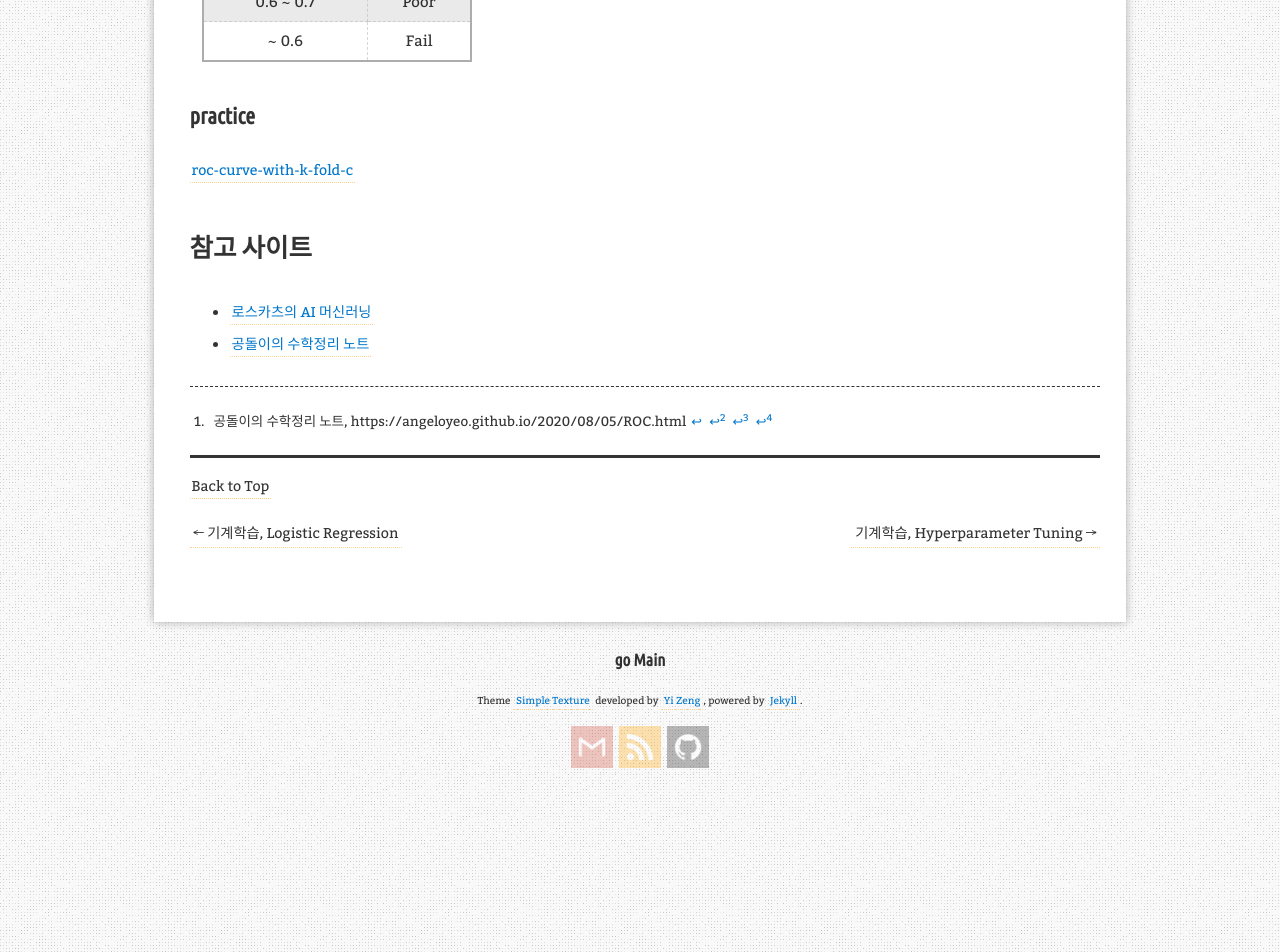
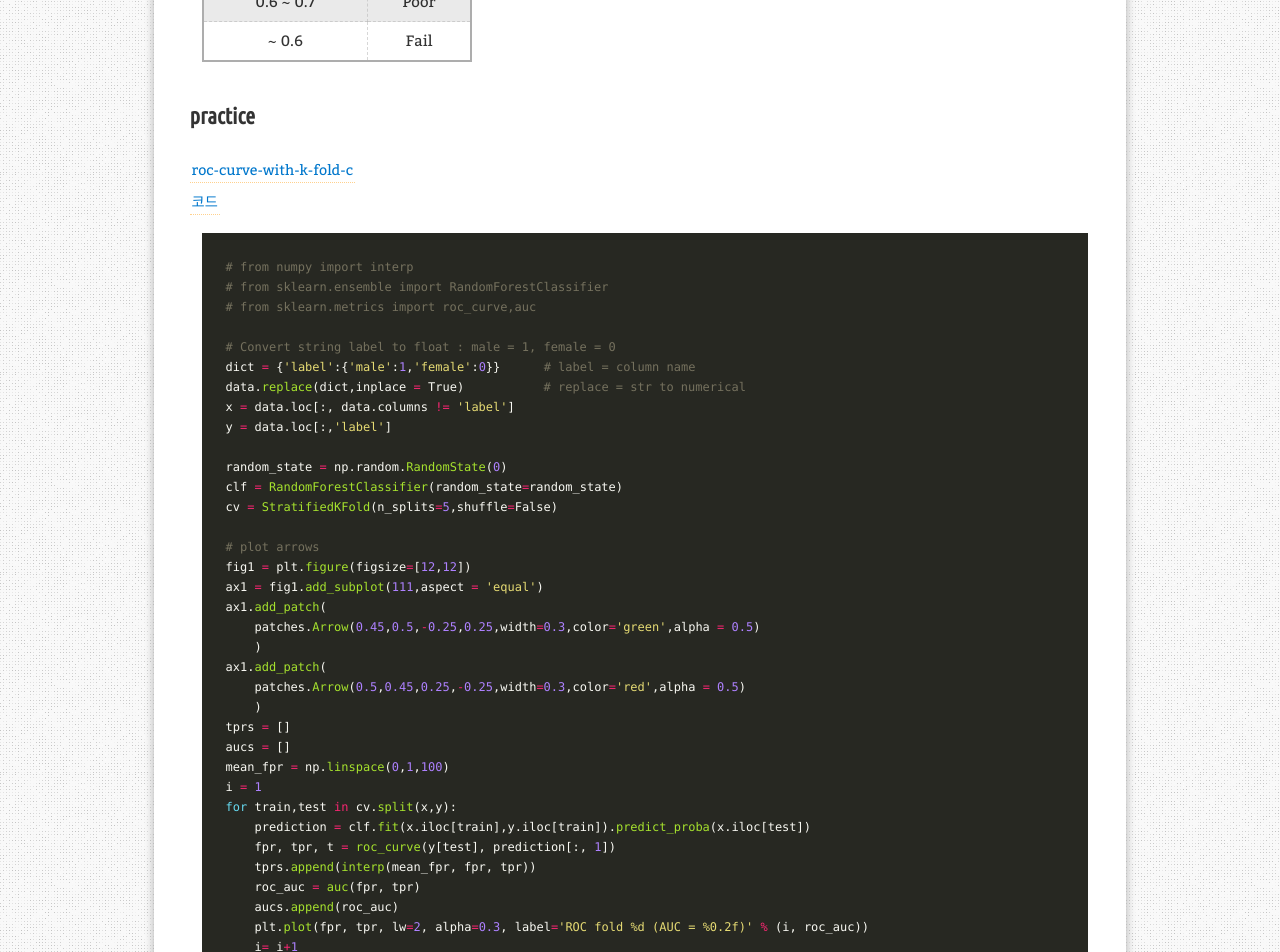
Before and after one commit to aristohyun/aristohyun.github.io, a Jekyll site: the page built from _posts/2021-07-02-ROC-Curve.md, in a window 1280 px wide and 1400 px high, scrolled down 4026 px. Shown: the top 952 px of the window. Built offline with Jekyll 4.4.1, drawn with Linux system fonts in a browser that asks for light colours; formulas are drawn with MathJax 3; comment, search, counter and statistics services are not loaded; some of the changed text lies outside the part shown.

Commit message:
Update 2021-07-02-ROC-Curve.md

```diff
--- a/_posts/2021-07-02-ROC-Curve.md
+++ b/_posts/2021-07-02-ROC-Curve.md
@@ -87,8 +87,62 @@ Positive로 예측했을 때 실제로 Positive인 비율 (관찰자 기준)
 
 
 ## practice
+[roc-curve-with-k-fold-c](https://www.kaggle.com/kanncaa1/roc-curve-with-k-fold-cv/){: target = "_ blank"}
+[코드](https://www.kaggle.com/s1hyeon/roc-curve-with-k-fold-cv/edit){: target="_ blank"}
 
-[roc-curve-with-k-fold-c](https://www.kaggle.com/kanncaa1/roc-curve-with-k-fold-cv/){: target = "_ blank"}
+~~~ python
+# from numpy import interp
+# from sklearn.ensemble import RandomForestClassifier
+# from sklearn.metrics import roc_curve,auc
+
+# Convert string label to float : male = 1, female = 0
+dict = {'label':{'male':1,'female':0}}      # label = column name
+data.replace(dict,inplace = True)           # replace = str to numerical
+x = data.loc[:, data.columns != 'label']
+y = data.loc[:,'label']
+
+random_state = np.random.RandomState(0)
+clf = RandomForestClassifier(random_state=random_state)
+cv = StratifiedKFold(n_splits=5,shuffle=False)
+
+# plot arrows
+fig1 = plt.figure(figsize=[12,12])
+ax1 = fig1.add_subplot(111,aspect = 'equal')
+ax1.add_patch(
+    patches.Arrow(0.45,0.5,-0.25,0.25,width=0.3,color='green',alpha = 0.5)
+    )
+ax1.add_patch(
+    patches.Arrow(0.5,0.45,0.25,-0.25,width=0.3,color='red',alpha = 0.5)
+    )
+tprs = []
+aucs = []
+mean_fpr = np.linspace(0,1,100)
+i = 1
+for train,test in cv.split(x,y):
+    prediction = clf.fit(x.iloc[train],y.iloc[train]).predict_proba(x.iloc[test])
+    fpr, tpr, t = roc_curve(y[test], prediction[:, 1])
+    tprs.append(interp(mean_fpr, fpr, tpr))
+    roc_auc = auc(fpr, tpr)
+    aucs.append(roc_auc)
+    plt.plot(fpr, tpr, lw=2, alpha=0.3, label='ROC fold %d (AUC = %0.2f)' % (i, roc_auc))
+    i= i+1
+
+plt.plot([0,1],[0,1],linestyle = '--',lw = 2,color = 'black')
+mean_tpr = np.mean(tprs, axis=0)
+mean_auc = auc(mean_fpr, mean_tpr)
+plt.plot(mean_fpr, mean_tpr, color='blue',
+         label=r'Mean ROC (AUC = %0.2f )' % (mean_auc),lw=2, alpha=1)
+
+plt.xlabel('False Positive Rate')
+plt.ylabel('True Positive Rate')
+plt.title('ROC')
+plt.legend(loc="lower right")
+plt.text(0.32,0.7,'More accurate area',fontsize = 12)
+plt.text(0.63,0.4,'Less accurate area',fontsize = 12)
+plt.show()
+~~~
+
+![image](https://user-images.githubusercontent.com/32366711/124379056-bb252400-dcef-11eb-89a6-5b41e647c5ff.png)
 
 
 # 참고 사이트
```
